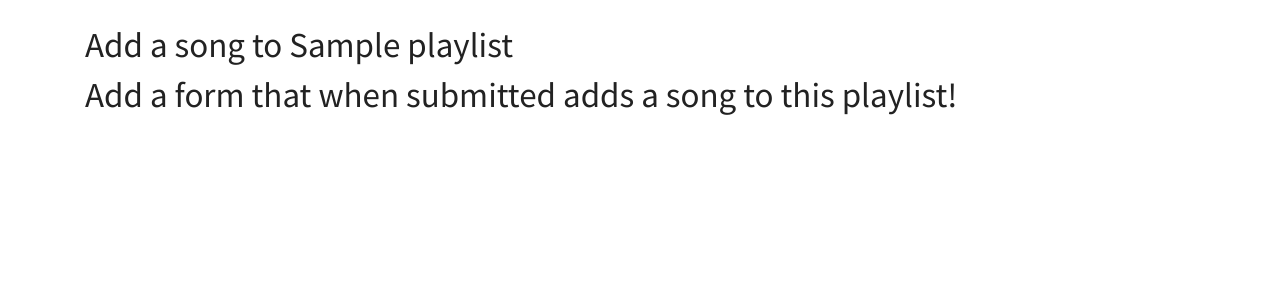
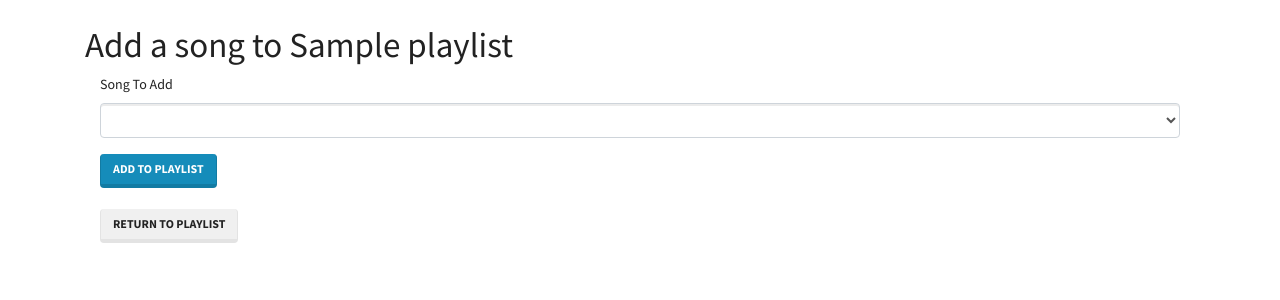
Before and after one commit to geenajackson/assessment-4-databases, a Flask app: template playlist-app/templates/add_song_to_playlist.html in a window 1280 px wide. Shown: the part 57-357 px from the top of the page. Run offline with Flask 2, Linux system fonts and the light colour scheme; tables that the repository leaves empty hold one stand-in row (values such as "Sample post"); the template is opened without the code that fills it: values that come from a table or form of the project are taken from there, most other values are stand-ins (such as "Sample title", 1, 10 or a date in 2020); lists and menus that the app fills with data are empty; some libraries are stand-ins or nearby versions.

Commit message:
add form to select a song to add to playlist

```diff
--- a/playlist-app/templates/add_song_to_playlist.html
+++ b/playlist-app/templates/add_song_to_playlist.html
@@ -4,6 +4,28 @@
 
 <h1>Add a song to {{ playlist.name }}</h1>
 
-<h1>Add a form that when submitted adds a song to this playlist!</h1>
+<div class="container">
+    <form id="add-song-form" method="POST">
+        {{ form.hidden_tag() }}
+        <!--add type=hidden form fields -->
+
+        {% for field in form
+        if field.widget.input_type != 'hidden' %}
+
+        <p>
+            {{ field.label }}
+            {{ field(class_="form-control") }}
+
+            {% for error in field.errors %}
+            <span class="form-text text-danger">{{ error }}</span>
+            {% endfor %}
+        </p>
+
+        {% endfor %}
+
+        <button class="btn btn-primary" type="submit">Add to Playlist</button>
+    </form><br>
+    <a class="btn btn-secondary" href="/platlists/{{playlist.id}}">Return to Playlist</a>
+</div>
 
 {% endblock %}
```
